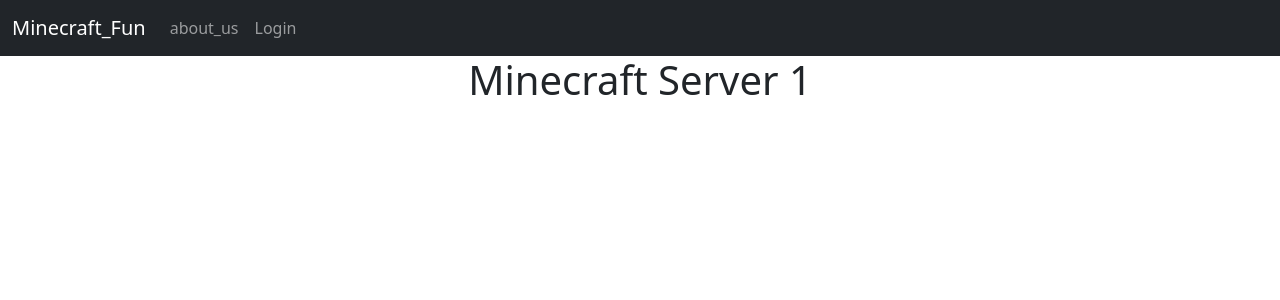
After one commit to bpopivnyak/Minecraft-server, a Flask app: page /Minecraft_server in a window 1280 px wide. The commit adds this page. Shown: the top 300 px of the page. Run offline with Flask 3, Linux system fonts and the light colour scheme.

Commit message:
The Final

```diff
--- a/main.py
+++ b/main.py
@@ -62,4 +62,67 @@
 @app.route("/Clan-page-9")
 def clanInfo9():
     return render_template("Cl@n-page#9.html")
+
+
+@app.route("/Minecraft_server")
+def Ms():
+    return render_template("MS_1.html")
+
+
+@app.route("/Minecraft_server2")
+def MS2():
+    return render_template("MS_2.html")
+
+
+@app.route("/Minecraft_server3")
+def MS3():
+    return render_template("MS_3.html")
+
+@app.route("/Minecraft_server4")
+def MS4():
+    return render_template("MS_4.html")
+
+
+@app.route("/Minecraft_server5")
+def MS5():
+    return render_template("MS_5.html")
+
+@app.route("/Minecraft_server6")
+def MS6():
+    return render_template("MS_6.html")
+
+@app.route("/Minecraft_server7")
+def MS7():
+    return render_template("MS_7.html")
+
+
+@app.route("/Minecraft_server8")
+def MS8():
+    return render_template("MS_8.html")
+
+@app.route("/Minecraft_server9")
+def MS9():
+    return render_template("MS_9.html")
 app.run()
+
+@app.route("/Minecraft_server10")
+def MS10():
+    return render_template("MS_10.html")
+app.run()
+
+@app.route("/Minecraft_server11")
+def MS11():
+    return render_template("MS_11.html")
+
+@app.route("/Minecraft_server12")
+def MS12():
+    return render_template("MS_12.html")
+
+@app.route("/Minecraft_server13")
+def MS13():
+    return render_template("MS_13.html")
+
+@app.route("/Minecraft_server14")
+def MS14():
+    return render_template("MS_14.html")
+app.run()
--- /dev/null
+++ b/templates/MS_1.html
@@ -0,0 +1,7 @@
+{% extends "base.html" %}
+
+{% block content %}
+<ul class="nav justify-content-center">
+    <h1>Minecraft Server 1</h1>
+</ul>
+{% endblock %}
--- /dev/null
+++ b/templates/MS_10.html
@@ -0,0 +1,5 @@
+{% extends "base.html" %}
+
+{% block content %}
+
+{% endblock %}
--- /dev/null
+++ b/templates/MS_11.html
@@ -0,0 +1,5 @@
+{% extends "base.html" %}
+
+{% block content %}
+
+{% endblock %}
--- /dev/null
+++ b/templates/MS_12.html
@@ -0,0 +1,5 @@
+{% extends "base.html" %}
+
+{% block content %}
+
+{% endblock %}
--- /dev/null
+++ b/templates/MS_13.html
@@ -0,0 +1,5 @@
+{% extends "base.html" %}
+
+{% block content %}
+
+{% endblock %}
--- /dev/null
+++ b/templates/MS_14.html
@@ -0,0 +1,5 @@
+{% extends "base.html" %}
+
+{% block content %}
+
+{% endblock %}
--- /dev/null
+++ b/templates/MS_2.html
@@ -0,0 +1,5 @@
+{% extends "base.html" %}
+
+{% block content %}
+
+{% endblock %}
--- /dev/null
+++ b/templates/MS_3.html
@@ -0,0 +1,5 @@
+{% extends "base.html" %}
+
+{% block content %}
+
+{% endblock %}
--- /dev/null
+++ b/templates/MS_4.html
@@ -0,0 +1,5 @@
+{% extends "base.html" %}
+
+{% block content %}
+
+{% endblock %}
--- /dev/null
+++ b/templates/MS_5.html
@@ -0,0 +1,5 @@
+{% extends "base.html" %}
+
+{% block content %}
+
+{% endblock %}
--- /dev/null
+++ b/templates/MS_6.html
@@ -0,0 +1,5 @@
+{% extends "base.html" %}
+
+{% block content %}
+
+{% endblock %}
--- /dev/null
+++ b/templates/MS_7.html
@@ -0,0 +1,5 @@
+{% extends "base.html" %}
+
+{% block content %}
+
+{% endblock %}
--- /dev/null
+++ b/templates/MS_8.html
@@ -0,0 +1,5 @@
+{% extends "base.html" %}
+
+{% block content %}
+
+{% endblock %}
--- /dev/null
+++ b/templates/MS_9.html
@@ -0,0 +1,5 @@
+{% extends "base.html" %}
+
+{% block content %}
+
+{% endblock %}
--- a/templates/Servers.html
+++ b/templates/Servers.html
@@ -16,7 +16,6 @@
   <button type="button" class="btn btn-primary">Minecraft-Server 12</button>
   <button type="button" class="btn btn-primary">Minecraft-Server 13</button>
   <button type="button" class="btn btn-primary">Minecraft-Server 14</button>
-  <button type="button" class="btn btn-primary">Minecraft-Server 15</button>
 </li>
 </div>
 
--- a/templates/base.html
+++ b/templates/base.html
@@ -2,7 +2,7 @@
 <html lang="en">
 <head>
     <meta charset="UTF-8">
-    <title>Title</title>
+    <title>Minecraft_Fun</title>
     <link href="https://cdn.jsdelivr.net/npm/bootstrap@5.3.3/dist/css/bootstrap.min.css" rel="stylesheet">
   <script src="https://cdn.jsdelivr.net/npm/bootstrap@5.3.3/dist/js/bootstrap.bundle.min.js"></script>
 </head>
--- a/templates/index.html
+++ b/templates/index.html
@@ -33,14 +33,14 @@
 </div>
     </div>
     <div class="col-md-3 col-sm-6">
-        <img class="card-img-bottom" src="../bootstrap4/img_avatar6.png" alt="Card image" style="">
+        <img class="card-img-bottom" src="{{ url_for('static', filename='pngtree-list-icon-png-image_5194124.jpg') }}" alt="Card image" style="">
     <div class="card" style="width:400px">
     <div class="card-body">
       <h4 class="card-title">Clans</h4>
       <p class="card-text">Join the clan to be the best</p>
       <a href="Cl@N$" class="btn btn-primary">See</a>
     </div>
-    <img class="card-img-bottom" src="../bootstrap4/img_avatar6.png" alt="Card image" style="width:100%">
+    <img class="card-img-bottom" src="{{ url_for('static', filename='images.png') }}" alt="Card image" style="width:100%">
     </div>
 </div>
 
```
Also changed, not shown: static/images.png (added), static/pngtree-list-icon-png-image_5194124.jpg (added).
